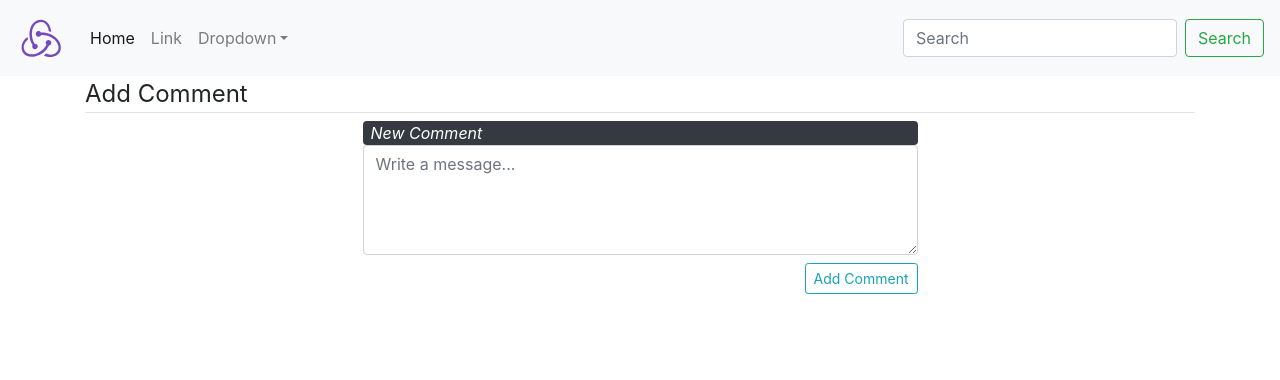
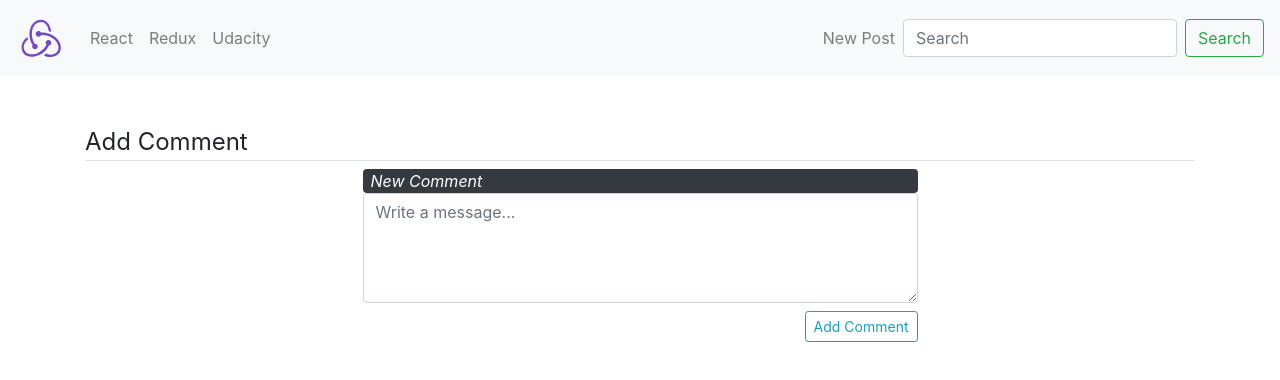
Before and after one commit to andreony/readable-react-redux, a React (Create React App) app: page /1/1/add-comment in a window 1280 px wide. Shown: the top 380 px of the page. Built offline with nearby package versions, Linux system fonts and the light colour scheme; no server answers.

Commit message:
Setup navs

```diff
--- a/src/App.css
+++ b/src/App.css
@@ -11,6 +11,23 @@
   .App-logo {
     animation: App-logo-float infinite 3s ease-in-out;
   }
+}
+.activeNav{
+  background-color: rgba(51, 206, 230, .9);
+  border-radius: 15px;
+}
+
+.nav-item:hover:not(.activeNav){
+  background-color: lightblue;
+  border-radius: 15px;
+}
+
+.value {
+  font-size: 34px;
+  padding-left: 8px;
+  padding-right: 8px;
+  margin-top: 2px;
+  font-family: "Courier New", Courier, monospace;
 }
 
 .App-header {
--- a/src/App.js
+++ b/src/App.js
@@ -13,6 +13,7 @@ import { authenticateUser } from './features/auth/authedUserSlice';
 import { anonymousUser } from './features/auth/anonymousUser';
 import { fetchPosts } from './features/posts/postsSlice';
 import NewComment from './features/comments/NewComment';
+import SortedPosts from './features/posts/SortedPosts';
 
 function App() {
   const dispatch = useDispatch()
@@ -28,7 +29,7 @@ function App() {
       <div className="container-fluid">
         <Switch>
           <Route path="/" exact component={Dashboard}/>
-          <Route path="/:category" exact component={PostsList}/>
+          <Route path="/:category" exact component={Dashboard}/>
           <Route path="/:category/:post_id" exact component={PostView}/>
           <Route path="/:category/:post_id/add-comment" exact component={NewComment}/>
         </Switch>
--- /dev/null
+++ b/src/app/components/Clock.js
@@ -0,0 +1,23 @@
+import React, { useState, useEffect, useRef } from 'react'
+
+const Clock = () => {
+    const [clockTime, setClockState] = useState({date:'', time:''})
+    const clockRef = useRef(clockTime)
+    clockRef.current = clockTime
+
+    const setTime = () => {
+        const dt = new Date();
+        setClockState({date:dt.toLocaleDateString(), time:dt.toLocaleTimeString()})
+    }
+    useEffect( () => {
+       setInterval( setTime, 1000)
+    }, [])
+
+    return (
+        <div className="time-now">
+            <span className="badge badge-dark">{`${clockTime.date } ${clockTime.time}`} </span>
+        </div>
+    )
+}
+
+export default Clock
--- a/src/app/components/Dashboard.js
+++ b/src/app/components/Dashboard.js
@@ -4,22 +4,21 @@ import PostsList from '../../features/posts/PostsList';
 import SortedPosts from '../../features/posts/SortedPosts';
 import { useDispatch, connect } from 'react-redux';
 import { setSortFilters } from '../../features/sorters/sortersSlice';
+import Clock from './Clock'
 
 const Dashboard = ({dispatch}) => (
 	<div className="container">
 		<div className="row">
 			<div className="col-sm-12">
-				<div className="text-left py-2"><b>Posts</b></div>
 				<nav className="navbar navbar-expand-lg navbar-light bg-light rounded-pill mb-3">
-					<a className="navbar-brand" href="#">Navbar</a>
+					<span className="navbar-brand badge badge-info text-white">
+						Posts
+					</span>
 					<button className="navbar-toggler" type="button" data-toggle="collapse" data-target="#navbarNav" aria-controls="navbarNav" aria-expanded="false" aria-label="Toggle navigation">
 						<span className="navbar-toggler-icon"></span>
 					</button>
 					<div className="collapse navbar-collapse" id="navbarNav">
 						<ul className="navbar-nav">
-							<li className="nav-item active">
-								<a className="nav-link" href="#">Home <span className="sr-only">(current)</span></a>
-							</li>
 							<li className="nav-item pr-0 mr-0">
 								<a className="nav-link" href="#">Sort By: </a>
 							</li>
@@ -35,6 +34,9 @@ const Dashboard = ({dispatch}) => (
 								</select>
 							</li>
 						</ul>
+						<div className="navbar-text ml-auto mr-2">
+							<Clock />
+						</div>
 					</div>
 				</nav>
 			</div>
--- a/src/app/components/Nav.js
+++ b/src/app/components/Nav.js
@@ -4,7 +4,7 @@ import { NavLink } from 'react-router-dom'
 
 export default function Navbar() {
 	return (
-		<nav className="navbar navbar-expand-lg navbar-light bg-light">
+		<nav className="navbar navbar-expand-lg navbar-light bg-light mb-5">
 			<NavLink
 				to='/'
 				className="navbar-brand" href="#">
@@ -16,22 +16,19 @@ export default function Navbar() {
 
 			<div className="collapse navbar-collapse" id="navbarSupportedContent">
 				<ul className="navbar-nav mr-auto">
-					<li className="nav-item active">
-						<a className="nav-link" href="#">Home <span className="sr-only">(current)</span></a>
+					<li className="nav-item">
+						<NavLink activeClassName='activeNav' className="nav-link" to="/react">React</NavLink>
 					</li>
 					<li className="nav-item">
-						<a className="nav-link" href="#">Link</a>
+						<NavLink activeClassName='activeNav' className="nav-link" to="/redux">Redux</NavLink>
 					</li>
-					<li className="nav-item dropdown">
-						<a className="nav-link dropdown-toggle" href="#" id="navbarDropdown" role="button" data-toggle="dropdown" aria-haspopup="true" aria-expanded="false">
-							Dropdown
-						</a>
-						<div className="dropdown-menu" aria-labelledby="navbarDropdown">
-							<a className="dropdown-item" href="#">Action</a>
-							<a className="dropdown-item" href="#">Another action</a>
-							<div className="dropdown-divider"></div>
-							<a className="dropdown-item" href="#">Something else here</a>
-						</div>
+					<li className="nav-item">
+						<NavLink activeClassName='activeNav' className="nav-link" to="/udacity">Udacity</NavLink>
+					</li>
+				</ul>
+				<ul className="navbar-nav ml-auto">
+					<li className="nav-item">
+						<NavLink activeClassName='activeNav' className="nav-link" to="/new-post">New Post</NavLink>
 					</li>
 				</ul>
 				<form className="form-inline my-2 my-lg-0">
--- a/src/features/posts/SortedPosts.js
+++ b/src/features/posts/SortedPosts.js
@@ -2,6 +2,7 @@ import { createSelector } from "@reduxjs/toolkit";
 import { selectAllPosts, makeGetAllPosts } from "./postsSlice";
 import { sortFilters } from "../sorters/sortersSlice";
 import { connect } from "react-redux";
+import { withRouter } from 'react-router-dom'
 import PostsList from "./PostsList";
 
 const selectSortBy = state => state.sortBy
@@ -30,8 +31,13 @@ const selectSortedPosts = createSelector(
 
 )
 
-const mapStateToProps = (state) => ({
-    posts: selectSortedPosts(state)
-})
+const mapStateToProps = (state, props) => {
+	const { category } = props.match.params
+	return {
+		posts: category
+			? selectSortedPosts(state).filter( post => post.category === category)
+			: selectSortedPosts(state)
+	}
+}
 
-export default connect(mapStateToProps)(PostsList)
+export default withRouter(connect(mapStateToProps)(PostsList))
```
